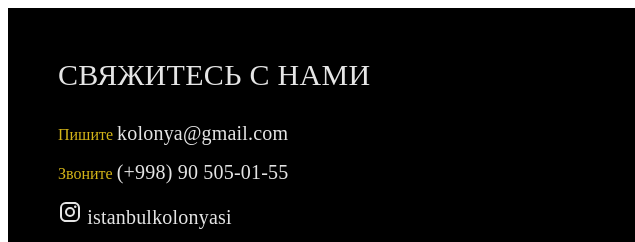
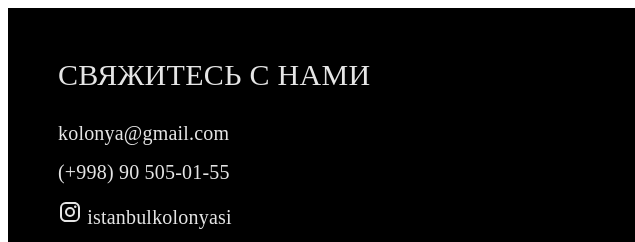
Before and after one commit to MukhammadSobirov/kolonya.uz, a Gatsby site: page /containers/Footer/Footer in a window 1280 px wide. Shown: the top 242 px of the page, 0-635 px from the left. Built offline with nearby package versions, Linux system fonts and the light colour scheme; Gatsby itself is replaced by a stand-in of ours.

Commit message:
minor ui fix

```diff
--- a/src/components/Nav/Nav.jsx
+++ b/src/components/Nav/Nav.jsx
@@ -41,9 +41,9 @@ const Nav = () => {
             <TelegramIcon />
           </a>
         </li>
-        <li>
+        {/* <li>
             <p className="nav-link"><PublicIcon /><br />RU</p>
-        </li>
+        </li> */}
       </ul>
     </nav>
   );
--- a/src/pages/containers/Footer/Footer.jsx
+++ b/src/pages/containers/Footer/Footer.jsx
@@ -11,7 +11,6 @@ const Footer = () => {
         <div className="text-box-footer">
           <h3 className="title-footer">СВЯЖИТЕСЬ С НАМИ</h3>
           <p className="p-contacts">
-            Пишите {" "}
             <a
               href="mailto:kolonya@gmail.com"
               className="link-footer"
@@ -22,7 +21,6 @@ const Footer = () => {
             </a>
           </p>
           <p className="p-contacts">
-            Звоните {" "}
             <a href="tel:(+998) 90 505-01-55" className="link-footer">
               (+998) 90 505-01-55
             </a>
```
